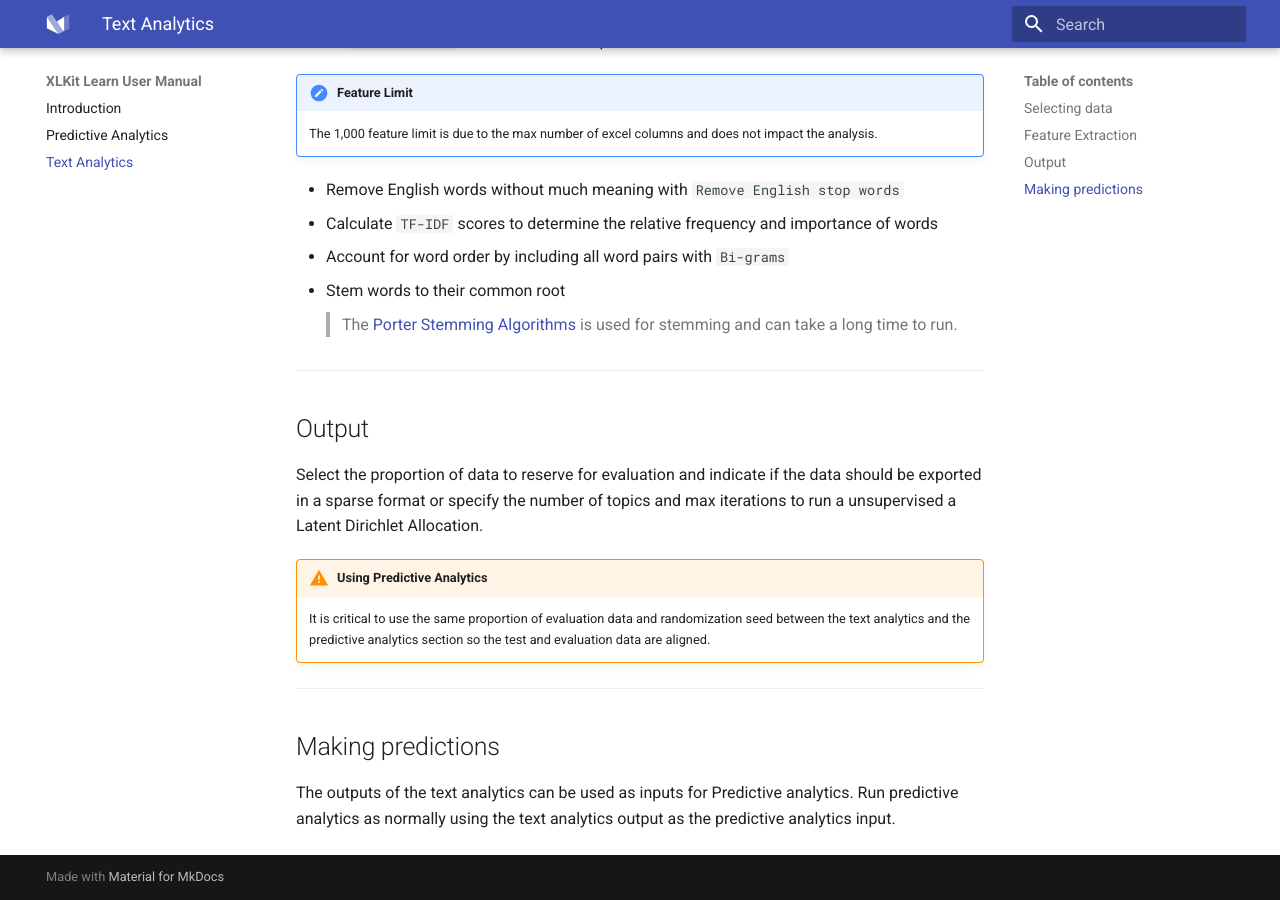
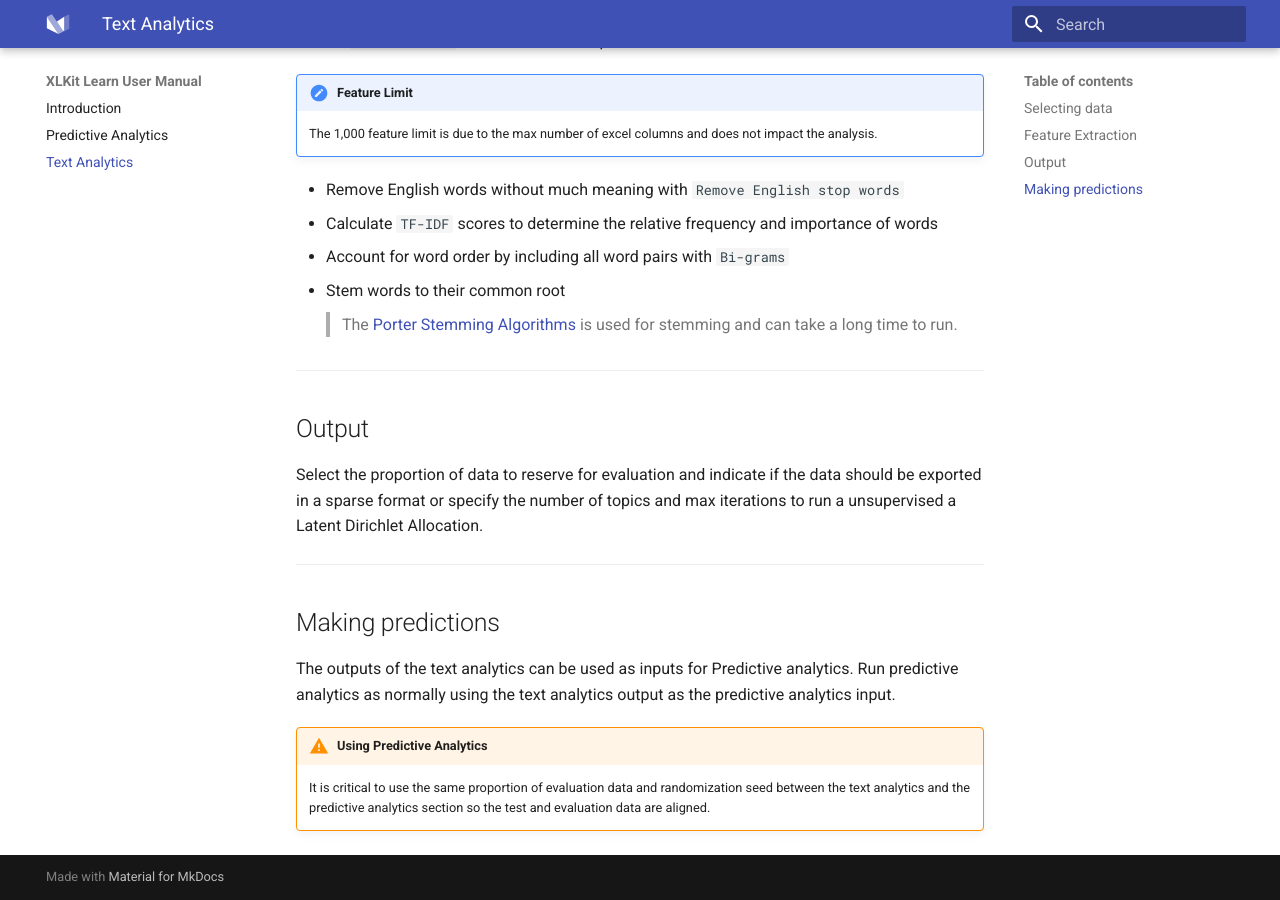
Before and after one commit to danguetta/XLKitLearn_docs, an MkDocs documentation site: the page built from docs/text_analytics.md, in a window 1280 px wide and 900 px high, scrolled down 896 px. Built offline with MkDocs 1.6.1 and Material for MkDocs 9.7.7, drawn with Linux system fonts in a browser that asks for light colours.

Commit message:
Update text_analytics.md

```diff
--- a/docs/text_analytics.md
+++ b/docs/text_analytics.md
@@ -29,11 +29,12 @@ Exclude too common and too frequent words by setting a min and max frequency (as
 ## Output
 Select the proportion of data to reserve for evaluation and indicate if the data should be exported in a sparse format or specify the number of topics and max iterations to run a unsupervised a Latent Dirichlet Allocation.
 
-!!! warning "Using Predictive Analytics"
-    It is critical to use the same proportion of evaluation data and randomization seed between the text analytics and the predictive analytics section so the test and evaluation data are aligned.
 
 ---
 
 
 ## Making predictions
 The outputs of the text analytics can be used as inputs for Predictive analytics. Run predictive analytics as normally using the text analytics output as the predictive analytics input.
+
+!!! warning "Using Predictive Analytics"
+    It is critical to use the same proportion of evaluation data and randomization seed between the text analytics and the predictive analytics section so the test and evaluation data are aligned.
```
